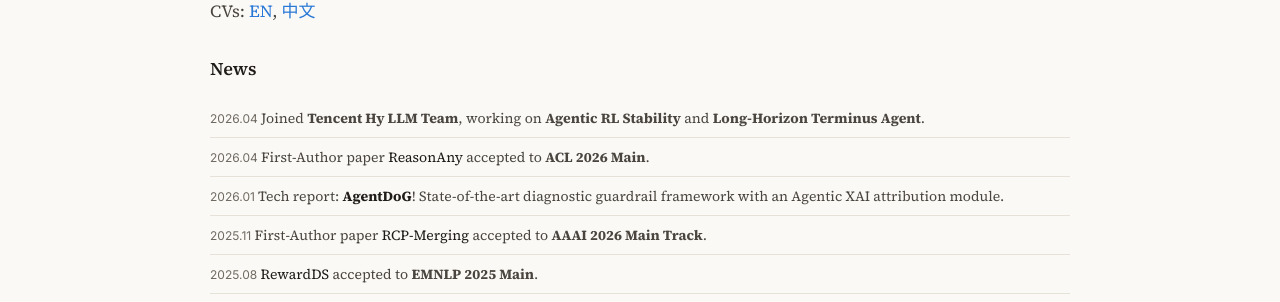
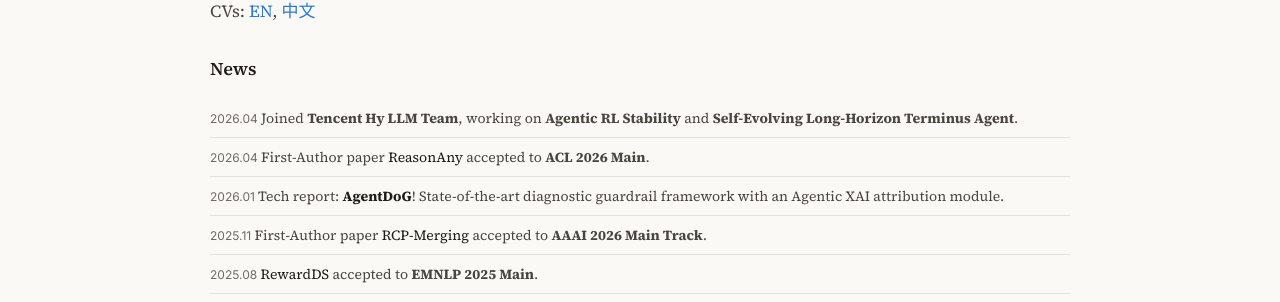
Before and after one commit to jyyang26/jyyang26.github.io, a Jekyll site: the page built from _pages/about.md, in a window 1280 px wide and 900 px high, scrolled down 320 px. Shown: the part 152-454 px from the top of the window. Built offline with Jekyll 4.4.1, drawn with Linux system fonts in a browser that asks for light colours.

Commit message:
Update about.md

```diff
--- a/_pages/about.md
+++ b/_pages/about.md
@@ -453,7 +453,7 @@ redirect_from:
         <li><span class="news-tag">2026.07</span> New paper: <strong><a href="https://arxiv.org/abs/2607.13285">Harness Handbook</a></strong>! A behavior-centric representation and BGPD framework that help agents localize implementation sites and plan edits for evolving agent harnesses.</li>
         <li><span class="news-tag">2026.07</span> New paper: <strong><a href="https://arxiv.org/abs/2607.08964">Long-Horizon-Terminal-Bench</a></strong>! A long-horizon terminal benchmark of 46 tasks with dense subtask-level rewards for partial-credit evaluation of frontier agents.</li>
         <li><span class="news-tag">2026.05</span> First-Author paper: <strong><a href="https://arxiv.org/abs/2605.17770v1">Entropy-Gradient Inversion</a></strong>! Leverage entropy gradient inversion to enhance reinforcement learning for reasoning models.</li> -->
-        <li><span class="news-tag">2026.04</span> Joined <strong>Tencent Hy LLM Team</strong>, working on <strong>Agentic RL Stability</strong> and <strong>Long-Horizon Terminus Agent</strong>.</li>
+        <li><span class="news-tag">2026.04</span> Joined <strong>Tencent Hy LLM Team</strong>, working on <strong>Agentic RL Stability</strong> and <strong>Self-Evolving Long-Horizon Terminus Agent</strong>.</li>
         <li><span class="news-tag">2026.04</span> First-Author paper <a href="https://arxiv.org/abs/2601.05560">ReasonAny</a> accepted to <strong>ACL 2026 Main</strong>.</li>
         <li><span class="news-tag">2026.01</span> Tech report: <strong><a href="https://arxiv.org/abs/2601.18491">AgentDoG</a></strong>! State-of-the-art diagnostic guardrail framework with an Agentic XAI attribution module.</li>
         <!-- <li><span class="news-tag">2026.01</span> Paper: <strong><a href="https://arxiv.org/pdf/2601.15075">Agentic Attribution</a></strong>! A hierarchical framework to unveil internal factors driving LLM-based agent actions.</li>
```
